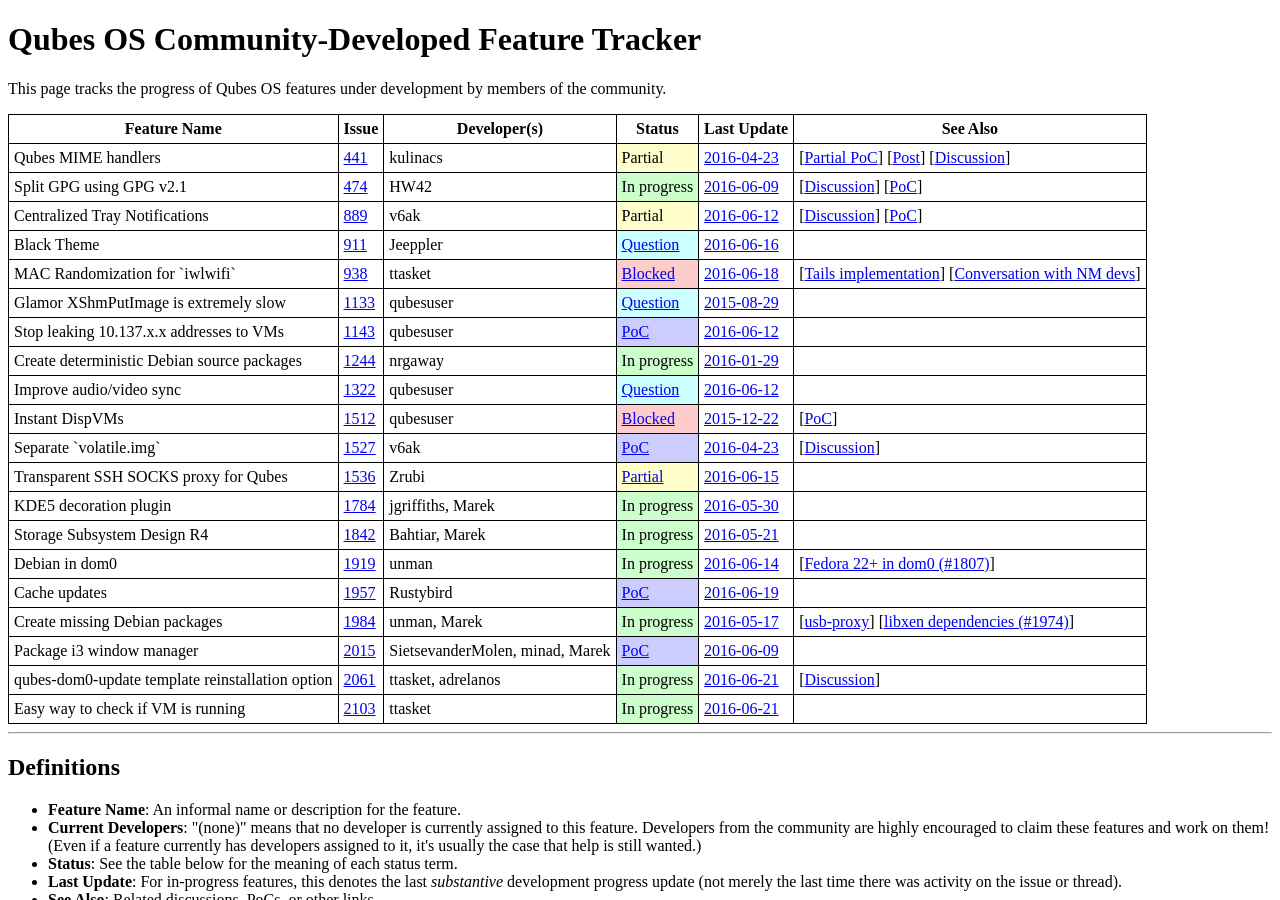
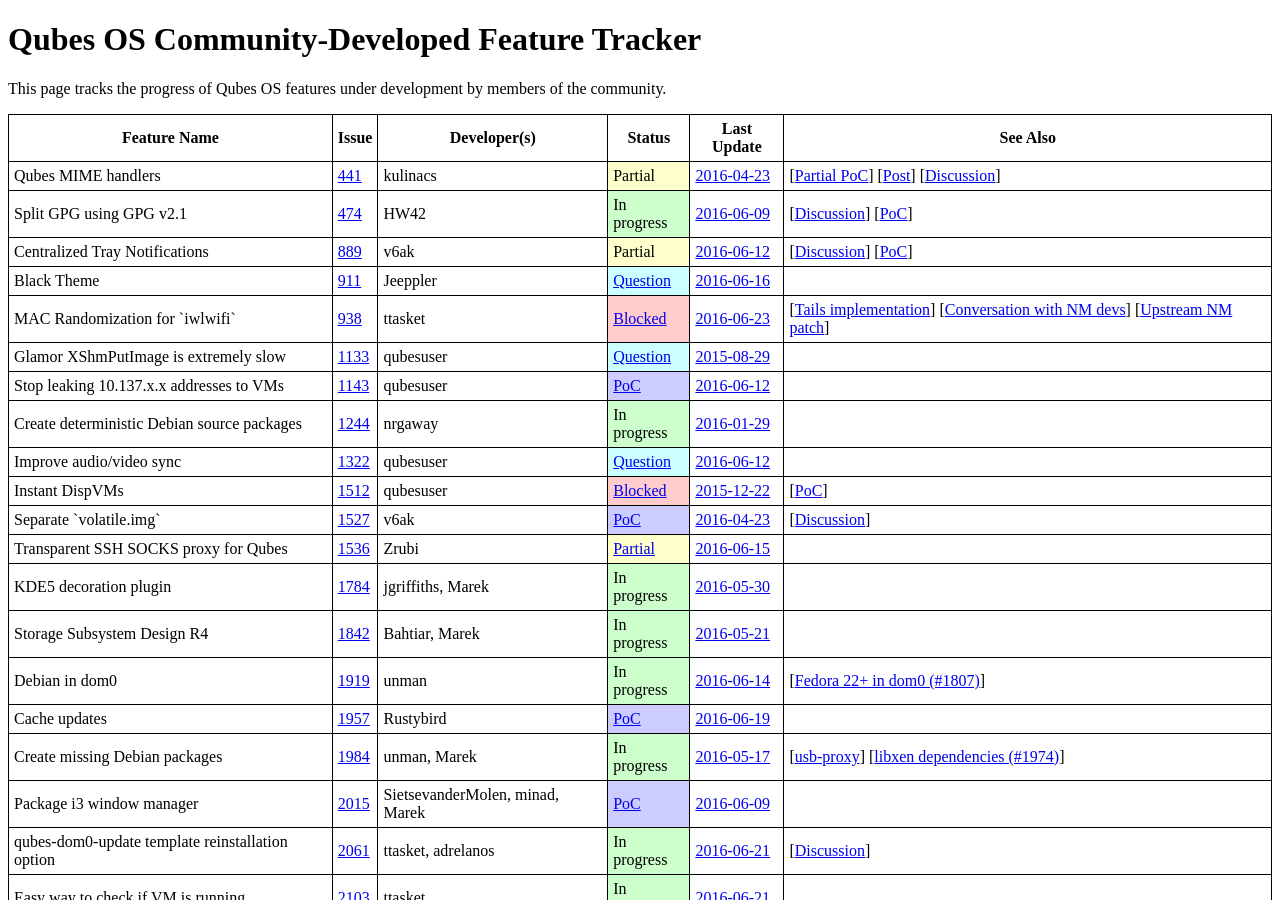
Before and after one commit to QubesOS/qubes-issues, a Jekyll site: the page built from index.md, in a window 1280 px wide and 900 px high. Built offline with Jekyll 4.4.1, drawn with Linux system fonts in a browser that asks for light colours.

Commit message:
Update #938

```diff
--- a/_data/features.yml
+++ b/_data/features.yml
@@ -67,13 +67,15 @@
     term   : Blocked
     url    : https://github.com/QubesOS/qubes-issues/issues/938#issuecomment-225447816
   updated:
-    date   : 2016-06-18
-    url    : https://github.com/QubesOS/qubes-issues/issues/938#issuecomment-226938517
+    date   : 2016-06-23
+    url    : https://github.com/QubesOS/qubes-issues/issues/938#issuecomment-228040143
   info   :
   - desc   : Tails implementation
     url    : https://tails.boum.org/contribute/design/MAC_address/#index8h1
   - desc   : Conversation with NM devs
     url    : https://mail.gnome.org/archives/networkmanager-list/2016-April/msg00084.html
+  - desc   : Upstream NM patch
+    url    : https://bugzilla.gnome.org/show_bug.cgi?id=705545
 
 - name   : Glamor XShmPutImage is extremely slow
   issue  : 1133
```
